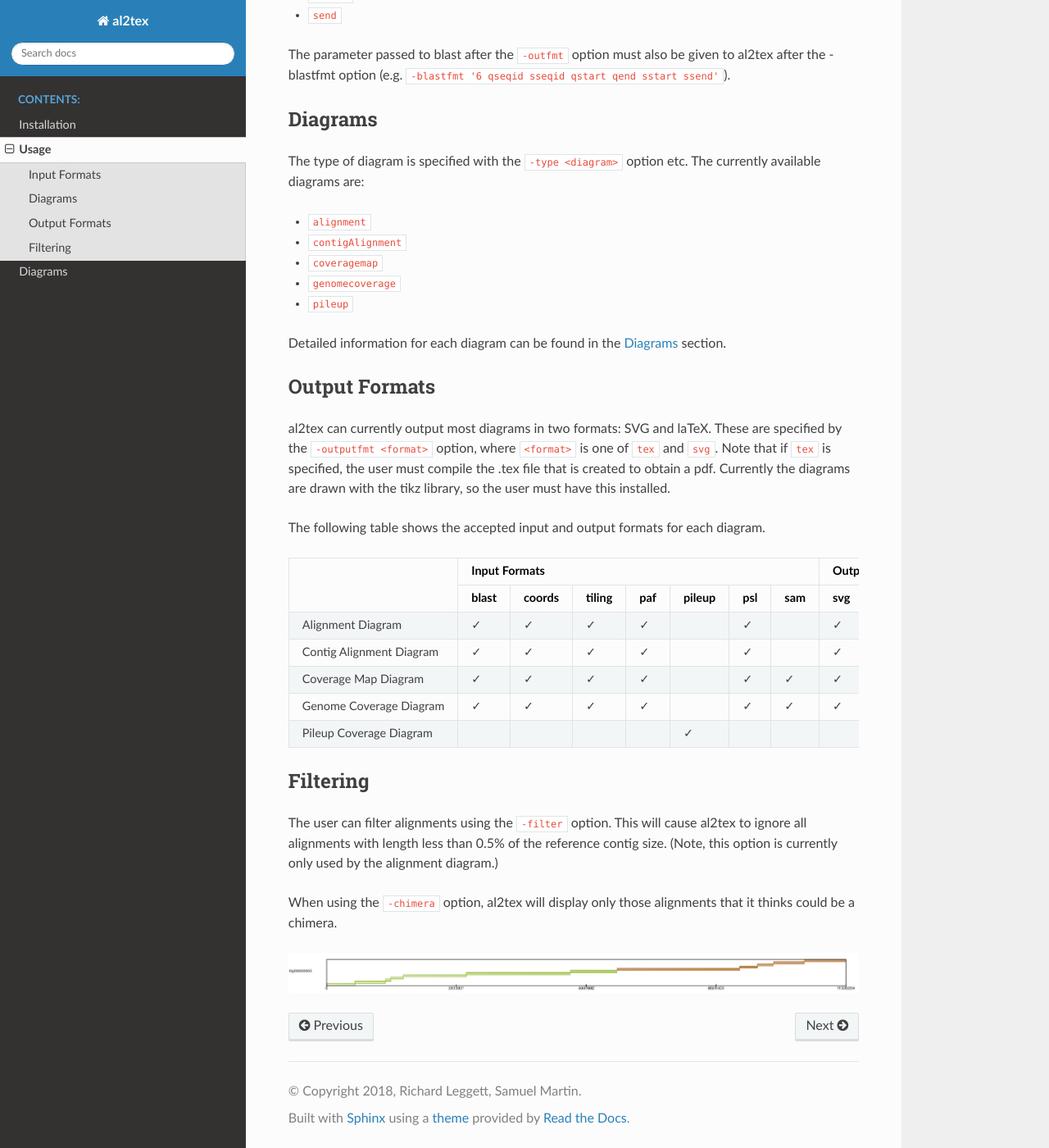
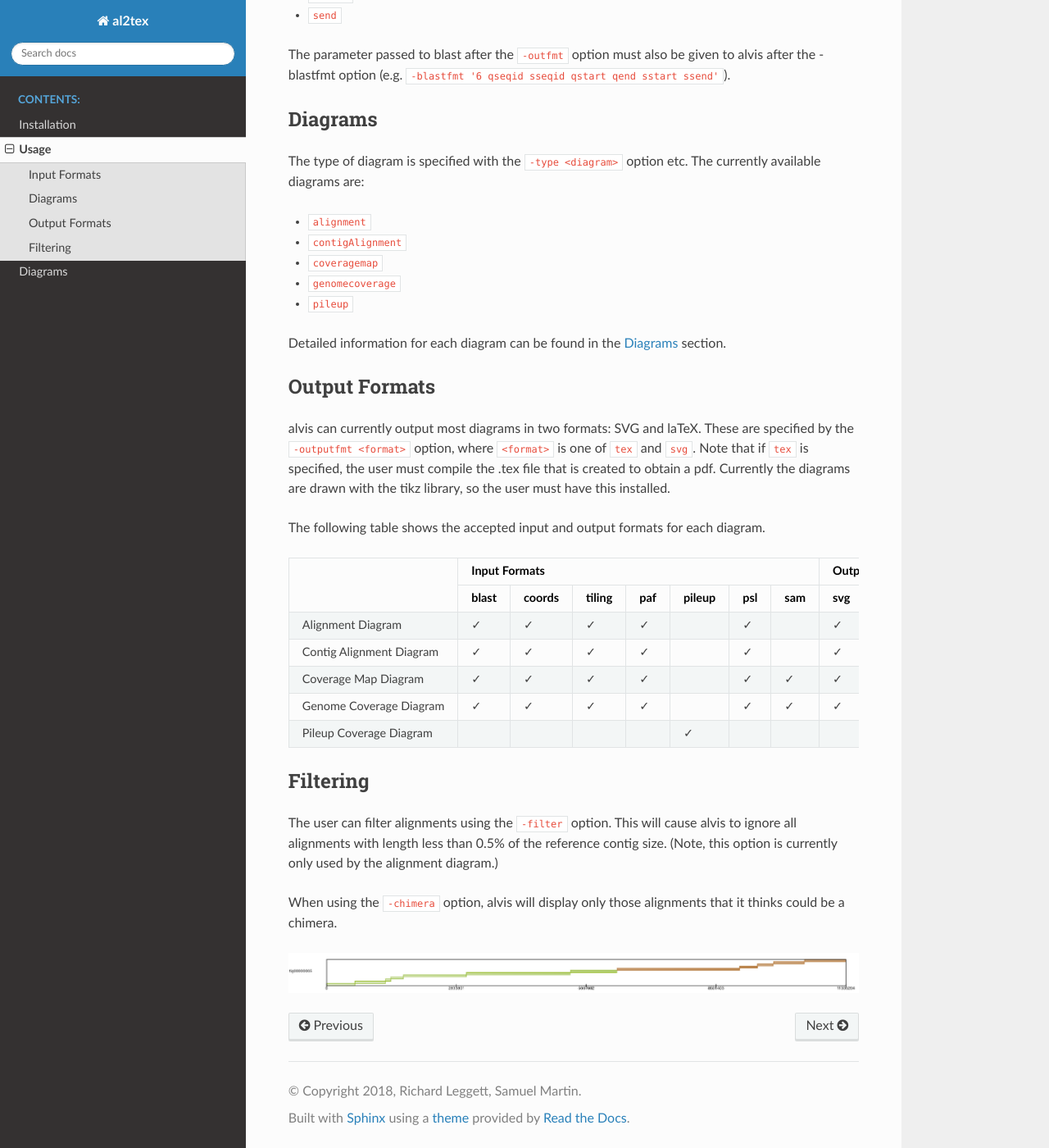
Before and after one commit to richardmleggett/al2tex, a Sphinx documentation site: the page built from docs/usage/usage.rst, in a window 1280 px wide and 1400 px high, scrolled down 948 px. Shown: the whole window at 82% size. Built offline with Sphinx 7.4.7 and the Read the Docs theme 2.0.0, drawn with Linux system fonts in a browser that asks for light colours; some of the changed text lies outside the part shown.

Commit message:
Update docs
update docs following name change.

```diff
--- a/docs/index.rst
+++ b/docs/index.rst
@@ -1,9 +1,9 @@
-.. al2tex documentation master file, created by
+.. alvis documentation master file, created by
    sphinx-quickstart on Tue Sep 18 10:20:29 2018.
    You can adapt this file completely to your liking, but it should at least
    contain the root `toctree` directive.
 
-Welcome to al2tex's documentation!
+Welcome to alvis's documentation!
 ==================================
 
 .. toctree::
--- a/docs/usage/installation.rst
+++ b/docs/usage/installation.rst
@@ -1,4 +1,4 @@
 Installation
 ==============
 
-al2tex requires Java...
+alvis requires Java...
--- a/docs/usage/usage.rst
+++ b/docs/usage/usage.rst
@@ -1,7 +1,7 @@
 Usage
 ==========
 
-al2tex is run from the command line etc.
+alvis is run from the command line etc.
 
 Here are the options
 
@@ -9,7 +9,7 @@
 Input Formats
 -------------
 
-al2tex accepts a variety of alignment formats. These are specified by the option ``-inputfmt <format>``, where ``<format>`` is one of the following:
+alvis accepts a variety of alignment formats. These are specified by the option ``-inputfmt <format>``, where ``<format>`` is one of the following:
 
 - ``paf``
 - ``psl``
@@ -19,7 +19,7 @@
 - ``sam``
 - ``pileup``
 
-A coords file can be created from a mummer .delta file using the ``show-coords`` command. For this file to work with al2tex, the ``-B`` option must be specified (see `here <http://mummer.sourceforge.net/manual/#coords/>`_ for more details).
+A coords file can be created from a mummer .delta file using the ``show-coords`` command. For this file to work with alvis, the ``-B`` option must be specified (see `here <http://mummer.sourceforge.net/manual/#coords/>`_ for more details).
 
 Similarly, a tiling file can be created from a mummer .delta file using the ``show-tiling`` command. In this case, the ``-a`` option must be specified (see `here <http://mummer.sourceforge.net/manual/#tiling/>`_ for more details).
 
@@ -32,7 +32,7 @@
 - ``sstart``
 - ``send``
 
-The parameter passed to blast after the ``-outfmt`` option must also be given to al2tex after the -blastfmt option (e.g. ``-blastfmt '6 qseqid sseqid qstart qend sstart ssend'``).
+The parameter passed to blast after the ``-outfmt`` option must also be given to alvis after the -blastfmt option (e.g. ``-blastfmt '6 qseqid sseqid qstart qend sstart ssend'``).
 
 Diagrams
 ---------
@@ -50,7 +50,7 @@
 Output Formats
 --------------
 
-al2tex can currently output most diagrams in two formats: SVG and laTeX. These are specified by the ``-outputfmt <format>`` option, where ``<format>`` is one of ``tex`` and ``svg``. Note that if ``tex`` is specified, the user must compile the .tex file that is created to obtain a pdf. Currently the diagrams are drawn with the tikz library, so the user must have this installed.
+alvis can currently output most diagrams in two formats: SVG and laTeX. These are specified by the ``-outputfmt <format>`` option, where ``<format>`` is one of ``tex`` and ``svg``. Note that if ``tex`` is specified, the user must compile the .tex file that is created to obtain a pdf. Currently the diagrams are drawn with the tikz library, so the user must have this installed.
 
 The following table shows the accepted input and output formats for each diagram.
 
@@ -73,8 +73,8 @@
 Filtering
 ----------
 
-The user can filter alignments using the ``-filter`` option. This will cause al2tex to ignore all alignments with length less than 0.5% of the reference contig size. (Note, this option is currently only used by the alignment diagram.)
+The user can filter alignments using the ``-filter`` option. This will cause alvis to ignore all alignments with length less than 0.5% of the reference contig size. (Note, this option is currently only used by the alignment diagram.)
 
-When using the ``-chimera`` option, al2tex will display only those alignments that it thinks could be a chimera.
+When using the ``-chimera`` option, alvis will display only those alignments that it thinks could be a chimera.
 
 .. image:: images/chimera_example.png
```
